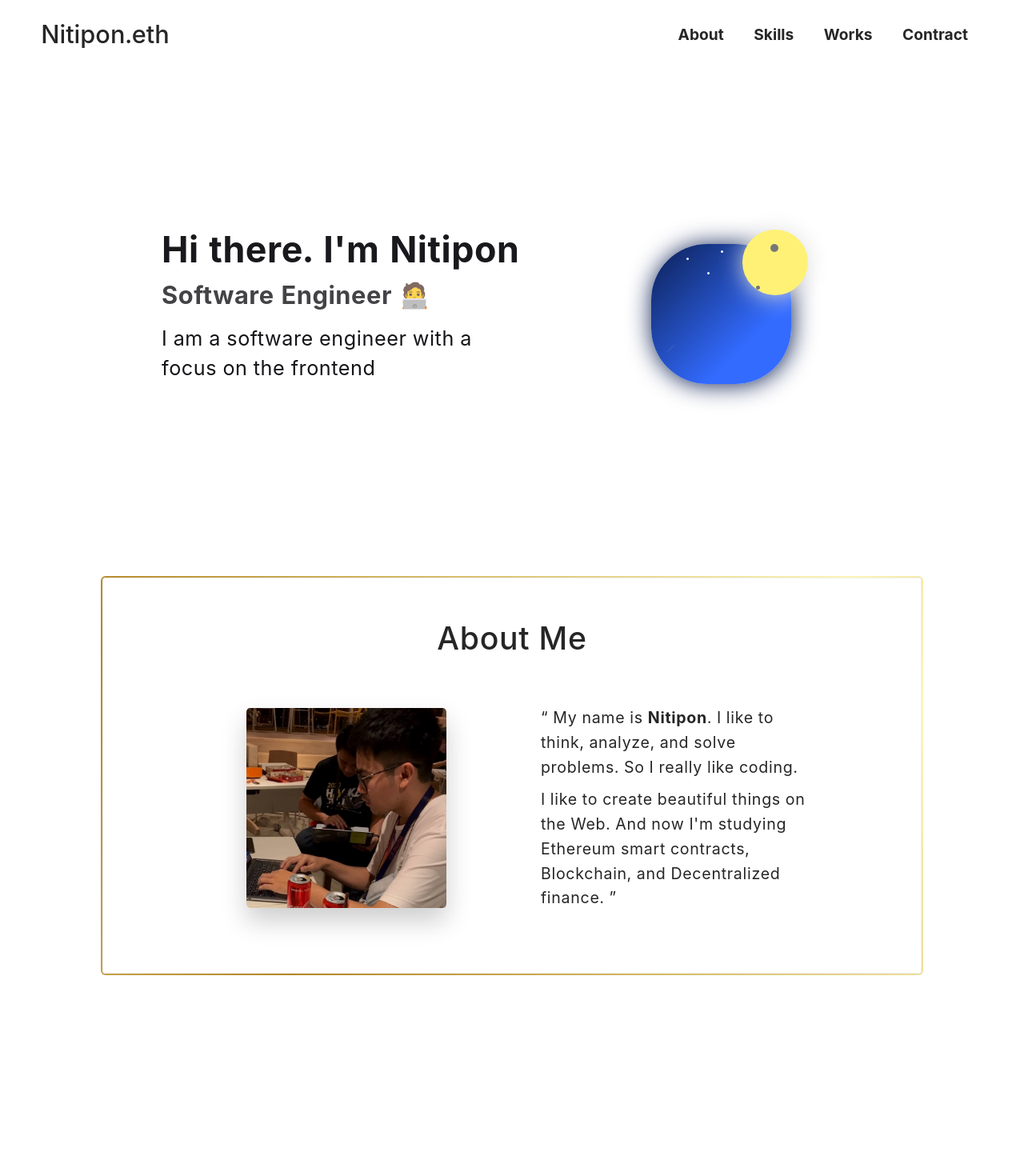
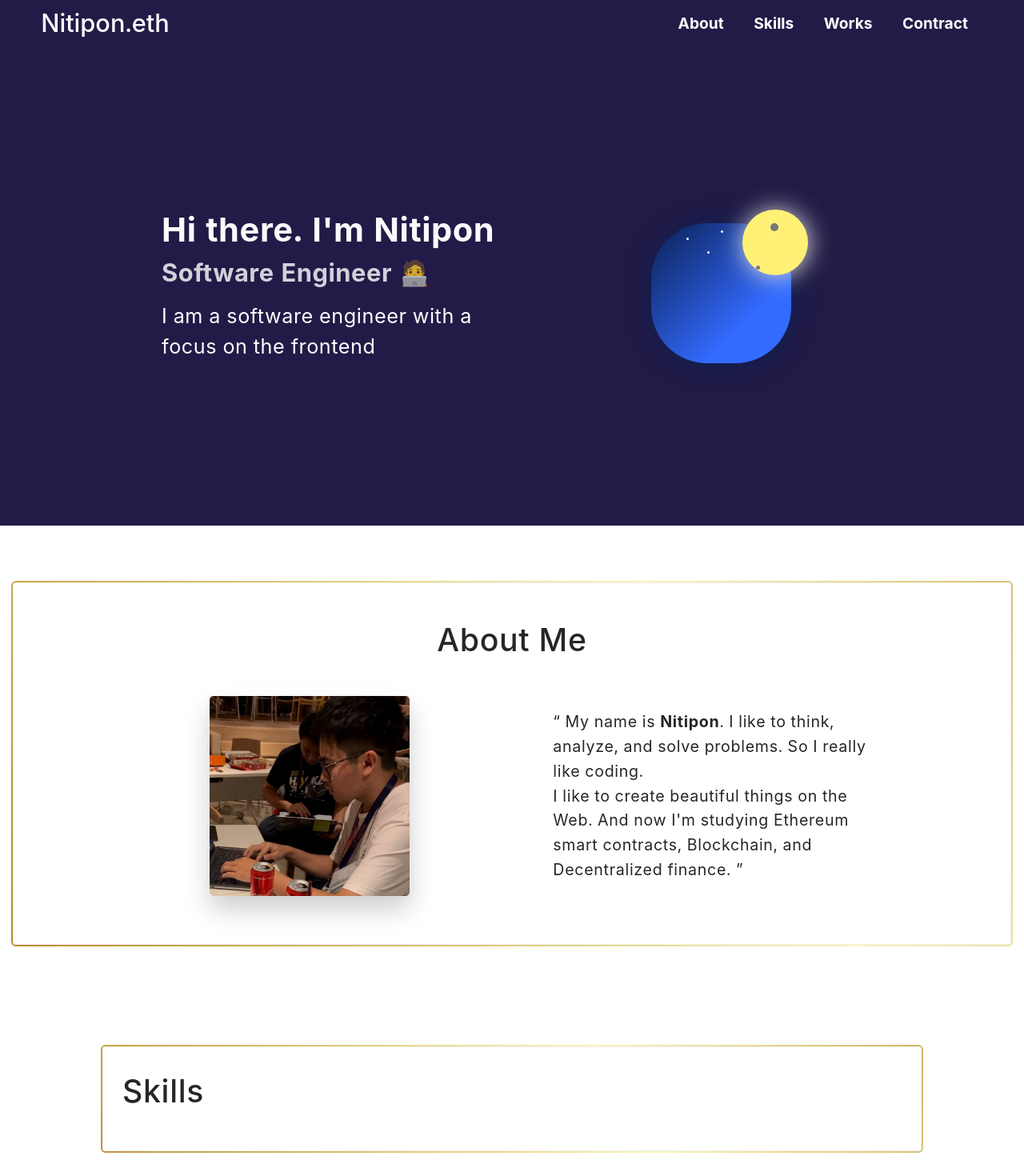
Before and after one commit to Armakuji/portfolio, a React (Create React App) app: page / in a window 1280 px wide. Shown: the top 1470 px of the page at 80% size. Before the commit the page ends 1280 px from the top, so only its background shows below. Built offline with nearby package versions, Linux system fonts and the light colour scheme.

Commit message:
feat(ImproveUI): improve nav bar

```diff
--- a/src/components/AboutSection/AboutSection.tsx
+++ b/src/components/AboutSection/AboutSection.tsx
@@ -4,22 +4,23 @@ import { Card, Row, Col } from "antd";
 import ProfileImage from "utils/images/profile_image.png";
 
 const AboutContainer = styled.div`
-  background-color: transparent;
+  z-index: -999;
   min-height: 400px;
   min-width: 375px;
-  margin-top: 4em;
-  padding-bottom: 4em;
-  padding-right: 1rem;
-  padding-left: 1rem;
+  padding: 4rem 1rem;
   display: flex;
   justify-content: center;
   letter-spacing: 0.05em;
   word-wrap: break-word;
+  transition: all 0.25s cubic-bezier(0.645, 0.045, 0.355, 1);
 
   .card {
+    margin: 0.5em auto;
+
     .ant-card-body {
       font-size: 1.4em;
       position: sticky;
+      margin: 1rem 4rem;
     }
 
     --border-width: 3px;
@@ -56,26 +57,22 @@ const AboutContainer = styled.div`
       }
     }
 
-    @media (min-width: 576px) {
-      max-width: 540px;
-    }
+    // @media (min-width: 576px) {
+    //   max-width: 540px;
+    // }
 
-    @media (min-width: 770px) {
-      max-width: 80vw;
-    }
+    // @media (min-width: 770px) {
+    //   max-width: 80vw;
+    // }
   }
 
-  div {
-    margin: 0.5em auto;
-  }
-
-  @media (min-width: 1150px) {
+  @media (min-width: 1100px) {
     .about {
       max-width: 85%;
     }
 
     .ant-row {
-      width: 85%;
+      padding: 1em 2em;
     }
   }
 
@@ -89,6 +86,16 @@ const AboutContainer = styled.div`
 
   .about {
     padding: 0.25em;
+  }
+
+  .ant-row {
+    display: flex;
+    justify-content: center;
+  }
+
+  .ant-col {
+    display: flex;
+    justify-content: center;
   }
 `;
 
@@ -110,7 +117,7 @@ const AboutSection = () => {
         <div className="title">
           <h1>About Me</h1>
         </div>
-        <Row align="middle">
+        <Row align="middle" justify="center" gutter={[20, 40]}>
           <Col xs={24} md={12}>
             <ProfileImageContainer />
           </Col>
--- a/src/components/IntroSection/IntroSection.styled.tsx
+++ b/src/components/IntroSection/IntroSection.styled.tsx
@@ -1,19 +1,7 @@
 import styled from "styled-components";
-import IntroBackGround from "utils/images/intro_background1.png";
 
 export const IntroContrainer = styled.div`
-  // background-image: url(${IntroBackGround});
-  // background-repeat: no-repeat;
-  // background-size: cover;
-  // background-position: center;
-
-  // @media screen and (max-width: 1024px) {
-  //   background-position: right;
-  //   height: fit-content;
-  // }
-
-  // max-height: 560px;
-  background-color: transparent;
+  background-color: #221b47;
 
   @media (max-width: 570px) {
     height: 78vh;
@@ -27,8 +15,8 @@ export const ContentWrapper = styled.div`
   letter-spacing: 0.04em;
   display: flex;
   justify-content: center;
-  padding-top: 15vmax;
-  padding-bottom: 12vmax;
+  padding-top: 20vmax;
+  padding-bottom: 14vmax;
 `;
 
 export const Content = styled.div`
@@ -37,9 +25,11 @@ export const Content = styled.div`
   justify-content: center;
   line-height: 1.5;
   padding: 0 2em;
+  transition: all 0.25s cubic-bezier(0.645, 0.045, 0.355, 1);
+
 
   h1 {
-    color: #151418;
+    color: white;
     opacity: 0.98;
     font-weight: bold;
     margin-bottom: 0;
@@ -48,7 +38,7 @@ export const Content = styled.div`
   h2 {
     font-weight: bold;
     opacity: 0.8;
-    color: #151418;
+    color: white;
     margin-bottom: 0;
   }
 
@@ -56,7 +46,7 @@ export const Content = styled.div`
     word-wrap: break-word;
     margin-top: 0.5em;
 
-    color: #151418;
+    color: white;
   }
 
   .ant-row {
@@ -95,7 +85,7 @@ export const Content = styled.div`
     width: 960px;
 
     h1 {
-      font-size: 2.8rem;
+      font-size: 2.6rem;
     }
 
     h2 {
--- a/src/components/NavBar/NavBar.tsx
+++ b/src/components/NavBar/NavBar.tsx
@@ -1,46 +1,48 @@
-import React, { FC } from "react";
+import React, { FC, useState } from "react";
 import { Row, Col } from "antd";
 import styled from "styled-components";
 import { GrMenu } from "react-icons/gr";
 
-const NavBarWrapper = styled.div`
+interface NavBarProps {
+  isTop: boolean;
+  fontColor: string;
+  backgroundColor: string;
+}
+
+const NavBarWrapper = styled.div<NavBarProps>`
   width: 100%;
-  background: transparent;
-  //   background: rgba(30, 30, 30, 0.5);
-  //   backdrop-filter: blur(1px);
+  background: ${(props) => props.backgroundColor};
+  color: ${(props) => props.fontColor};
+  backdrop-filter: blur(1px);
+  transition: all 0.25s cubic-bezier(0.645, 0.045, 0.355, 1);
+  box-shadow: ${(props) =>
+    props.isTop
+      ? "unset;"
+      : "0 3px 6px rgb(0 0 0 / 16%), 0 3px 6px rgb(0 0 0 / 23%);"}
 
   padding-right: 4vw;
   padding-left: 4vw;
   display: flex;
   justify-content: center;
+  position: fixed;
+  z-index: 999;
+
 
   h1 {
     margin-bottom: 0;
     font-size: 1.6em;
+    color: ${(props) => props.fontColor};
   }
 
   .nav {
     width: 100%;
     height: 100%;
-    // max-width: 1024px;
     min-width: 200px;
     font-size: 1.2rem;
-
-    // @media (max-width: 1200px) {
-    //   max-width: 820px;
-    // }
-
-    // @media (max-width: 960px) {
-    //   max-width: 680px;
-    // }
-
-    // @media (max-width: 755px) {
-    //   max-width: 520px;
-    // }
   }
 
   .ant-row {
-    padding: 1em 0;
+    padding: 0.25em 0;
   }
 
   .menu {
@@ -81,8 +83,32 @@ interface MenuSliderProps {
 
 const NavBar: FC<MenuSliderProps> = (props) => {
   const { setOpenMenu } = props;
+  const [isTop, setIsTop] = useState<boolean>(true);
+  const [fontColor, setFontColor] = useState<string>("white");
+  const [backgroundColor, setBackgroundColor] = useState<string>("#221b47");
+
+  window.onscroll = function () {
+    if (window.pageYOffset === 0) {
+      setIsTop(true);
+    } else {
+      setIsTop(false);
+    }
+
+    if (window.pageYOffset <= 526) {
+      setFontColor("white");
+      setBackgroundColor("#221b47");
+    } else {
+      setFontColor("black");
+      setBackgroundColor("white");
+    }
+  };
+
   return (
-    <NavBarWrapper>
+    <NavBarWrapper
+      isTop={isTop}
+      fontColor={fontColor}
+      backgroundColor={backgroundColor}
+    >
       <Row justify="space-between" align="middle" className="nav">
         <Col>
           <h1>Nitipon.eth</h1>
--- /dev/null
+++ b/src/components/SkillSection/SkillSection.tsx
@@ -0,0 +1,101 @@
+import React from "react";
+import styled from "styled-components";
+import { Card } from "antd";
+
+const SkillContainer = styled.div`
+  background-color: transparent;
+  min-height: 400px;
+  min-width: 375px;
+  margin-top: 4em;
+  padding-bottom: 4em;
+  padding-right: 1rem;
+  padding-left: 1rem;
+
+  letter-spacing: 0.05em;
+  word-wrap: break-word;
+
+  .card {
+    margin: 0.5em auto;
+
+    .ant-card-body {
+      font-size: 1.4em;
+      position: sticky;
+    }
+
+    --border-width: 3px;
+    position: relative;
+    display: flex;
+    border-radius: var(--border-width);
+    &::after {
+      position: absolute;
+      content: "";
+      top: calc(-1 * var(--border-width));
+      left: calc(-1 * var(--border-width));
+      z-index: -1;
+      width: calc(100% + var(--border-width) * 2);
+      height: calc(100% + var(--border-width) * 2);
+      background: linear-gradient(
+        60deg,
+        #bf953f,
+        #fcf6ba,
+        #b38728,
+        #fbf5b7,
+        #aa771c
+      );
+      background-size: 300% 300%;
+      background-position: 0 50%;
+      border-radius: calc(2 * var(--border-width));
+      animation: moveGradient 4s alternate infinite;
+    }
+
+    @keyframes moveGradient {
+      50% {
+        background-position: 100% 50%;
+      }
+    }
+
+    @media (min-width: 576px) {
+      max-width: 540px;
+    }
+
+    @media (min-width: 770px) {
+      max-width: 80vw;
+    }
+  }
+
+  @media (min-width: 1150px) {
+    .about {
+      max-width: 85%;
+    }
+
+    .ant-row {
+      width: 85%;
+    }
+  }
+
+  .title {
+    text-align: right;
+  }
+
+  .bold {
+    font-weight: bold;
+  }
+
+  .about {
+    padding: 0.25em;
+  }
+`;
+
+const SkillSection = () => {
+  return (
+    <SkillContainer>
+      <Card className="card">
+        <div className="title">
+          <h1>Skills</h1>
+        </div>
+      </Card>
+    </SkillContainer>
+  );
+};
+
+export default SkillSection;
--- a/src/pages/LandingPage/LandingPage.tsx
+++ b/src/pages/LandingPage/LandingPage.tsx
@@ -5,6 +5,7 @@ import NavBar from "components/NavBar/NavBar";
 import MenuSlider from "components/NavBar/MenuSlider";
 import IntroSection from "components/IntroSection/IntroSection";
 import AboutSection from "components/AboutSection/AboutSection";
+import SkillSection from "components/SkillSection/SkillSection";
 
 const LandingPageWrapper = styled.div`
   -webkit-font-smoothing: auto;
@@ -30,6 +31,7 @@ const LandingPage = () => {
       <MenuSlider openMenu={openMenu} setOpenMenu={setOpenMenu} />
       <IntroSection />
       <AboutSection />
+      <SkillSection />
     </LandingPageWrapper>
   );
 };
```
